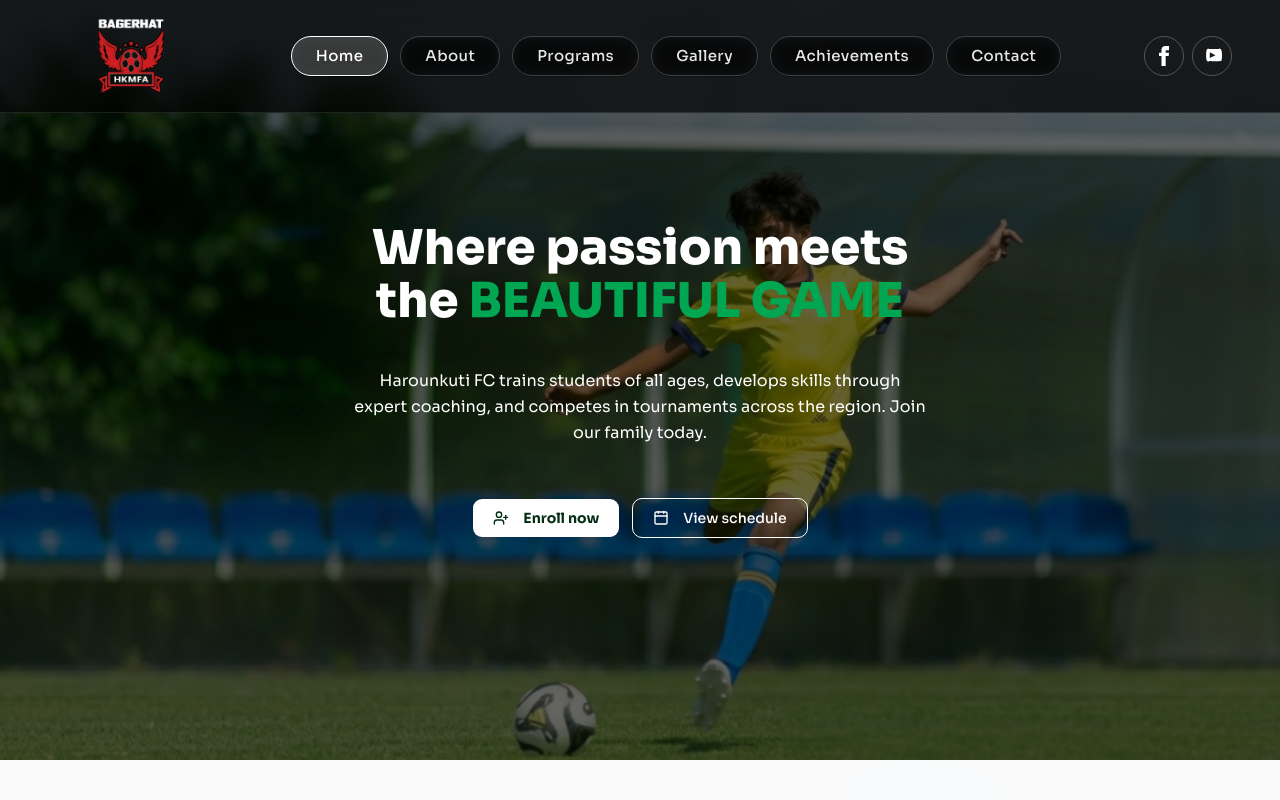
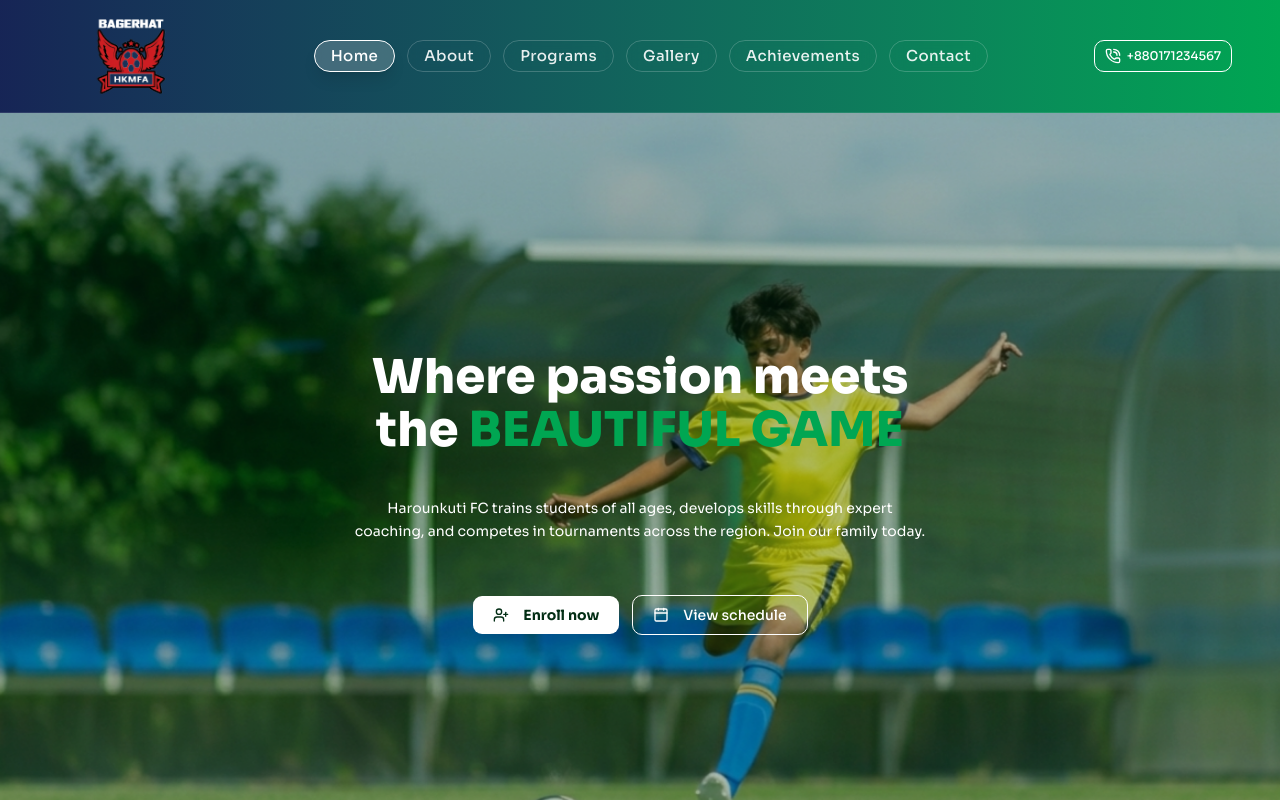
Before and after one commit to neuratech-ltd/haroun-kuti-fc, a Next.js app in the folder frontend/: page /haroun-kuti-fc/ in a window 1280 px wide. Shown: the top 800 px of the page. Built offline with nearby package versions, Linux system fonts and the light colour scheme.

Commit message:
header and hero section responsive changes

```diff
--- a/frontend/components/home/HeroSection.tsx
+++ b/frontend/components/home/HeroSection.tsx
@@ -10,28 +10,29 @@ export default function HeroSection() {
       style={{
         backgroundImage: `url(${HeroImage.src})`,
         backgroundSize: "cover",
+        backgroundRepeat: "no-repeat",
         backgroundPosition: "center",
       }}
     >
-      <div className="absolute inset-0 bg-black/60 z-10" />
-      <div className="relative flex flex-col px-8 md:px-12 py-14 gap-5 text-center items-center mx-auto z-10">
-        <h1 className="font-black text-4xl md:text-5xl text-white leading-[1.1] mb-5">
+      <div className="absolute inset-0 bg-green-950/30 z-10" />
+      <div className="relative flex flex-col px-8 md:px-12 py-10 gap-5 text-center items-center mx-auto z-10">
+        <h1 className="font-black sm:text-4xl text-3xl md:text-5xl text-white leading-[1.1] mb-0 sm:mb-5">
           Where passion meets <br />
           the <span className="text-logo-green uppercase">beautiful game</span>
         </h1>
-        <p className="text-md text-white leading-relaxed mb-8 max-w-xl">
+        <p className="text-sm md:text-md text-white leading-relaxed mb-1 sm:mb-8 max-w-xl">
           Harounkuti FC trains students of all ages, develops skills through
           expert coaching, and competes in tournaments across the region. Join
           our family today.
         </p>
         <div className="flex flex-wrap gap-3 mb-10">
-          <Button className="bg-white hover:bg-logo-black hover:text-white text-green-950 font-bold text-sm px-5 h-10">
+          <Button className="bg-white hover:bg-logo-black hover:text-white text-green-950 font-bold text-sm sm:px-5 sm:h-10 ">
             <UserPlus size={16} className="mr-2" />
             Enroll now
           </Button>
           <Button
             variant="outline"
-            className="border-white text-white  hover:bg-logo-black hover:text-white hover:border-white bg-transparent text-sm px-5 h-10"
+            className="border-white text-white  hover:bg-logo-black hover:text-white hover:border-white bg-transparent text-sm sm:px-5 sm:h-10"
           >
             <Calendar size={16} className="mr-2" />
             View schedule
--- a/frontend/components/layout/Footer.tsx
+++ b/frontend/components/layout/Footer.tsx
@@ -46,7 +46,7 @@ export default function Footer() {
         backgroundImage: `url(${footerBackground.src})`,
         backgroundSize: "cover",
         backgroundRepeat: "no-repeat",
-        backgroundColor: "rgba(0, 0, 0, 0.7)",
+        backgroundColor: "rgba(0, 0, 0, 0.5)",
         backgroundBlendMode: "overlay",
       }}
     >
--- a/frontend/components/layout/Header2.tsx
+++ b/frontend/components/layout/Header2.tsx
@@ -4,6 +4,8 @@ import React, { useState } from "react";
 import Link from "next/link";
 import Image from "next/image";
 import logo from "@/assets/logo/HKM-white.png";
+import { Button } from "../ui/button";
+import { PhoneCallIcon } from "lucide-react";
 
 export default function Navbar() {
   const [isOpen, setIsOpen] = useState(false);
@@ -19,8 +21,8 @@ export default function Navbar() {
   ];
 
   return (
-    <header className="fixed top-0 left-0 w-full z-50">
-      <nav className="relative w-full bg-logo-black/70 backdrop-blur-md border-b border-white/10 px-6 py-4 md:px-12 flex items-center justify-between min-h-[90px]">
+    <header className="sticky top-0 left-0 w-full z-50">
+      <nav className="relative w-full bg-linear-to-l from-logo-green to-blue-950 border-b border-white/10 px-6 py-4 md:px-12 flex items-center justify-between min-h-22.5">
         <div className="flex items-center gap-4">
           <Link href="/" className="flex items-center gap-3 group">
             <div className="relative w-40 h-20 flex items-center justify-center">
@@ -41,7 +43,7 @@ export default function Navbar() {
               key={item.name}
               href={item.href}
               onClick={() => setActiveItem(item.name)}
-              className={`rounded-full border px-6 py-2 text-[15px] font-medium tracking-wide transition-all duration-300 backdrop-blur-sm
+              className={`rounded-full border px-2 py-0 xl:px-4 xl:py-1 2xl:px-6 2xl:py-2 text-[15px] font-medium tracking-wide transition-all duration-300 backdrop-blur-sm
                 ${
                   activeItem === item.name
                     ? "border-white bg-white/20 text-white shadow-lg"
@@ -53,27 +55,14 @@ export default function Navbar() {
           ))}
         </div>
 
-        <div className="hidden md:flex items-center gap-2">
-          <a
-            href="https://facebook.com"
-            target="_blank"
-            rel="noopener noreferrer"
-            className="w-10 h-10 rounded-full border border-white/25 flex items-center justify-center text-white hover:bg-[#1152D1] hover:border-white/50 transition-all"
+        <div className="hidden lg:flex items-center">
+          <Button
+            className="border-white  text-white hover:bg-logo-black hover:text-white hover:border-white bg-transparent"
+            variant="outline"
           >
-            <svg className="w-5 h-5 fill-current" viewBox="0 0 24 24">
-              <path d="M9 8h-3v4h3v12h5v-12h3.642l.358-4h-4v-1.667c0-.955.192-1.333 1.115-1.333h2.885v-5h-3.808c-3.596 0-5.192 1.583-5.192 4.615v3.385z" />
-            </svg>
-          </a>
-          <a
-            href="https://youtube.com"
-            target="_blank"
-            rel="noopener noreferrer"
-            className="w-10 h-10 rounded-full border border-white/25 flex items-center justify-center text-white hover:bg-[#AE3590] hover:border-white/50 transition-all"
-          >
-            <svg className="w-5 h-5 fill-current" viewBox="0 0 24 24">
-              <path d="M23.498 6.163s-.233-1.64-.946-2.36c-.905-.95-1.916-.955-2.38-.1c-3.324-.24-8.31-.24-11.635 0-.464-.545-1.475-.55-2.38.1-.713.72-.946 2.36-.946 2.36s-.236 1.914-.236 3.827v1.794c0 1.913.236 3.827.236 3.827s.233 1.64.946 2.36c.905.95 2.08.91 2.61.1.98.093 3.334.24 11.64.24.464-.55 1.475-.545 2.38-.1.713-.72.946-2.36.946-2.36s.236-1.914.236-3.827v-1.794c0-1.913-.236-3.827-.236-3.827zm-14.16 8.27v-6.8l6.804 3.4-6.804 3.4z" />
-            </svg>
-          </a>
+            <PhoneCallIcon />
+            <span className="text-xs xl:text-md">+880171234567</span>
+          </Button>
         </div>
 
         <div className="lg:hidden flex items-center">
```
